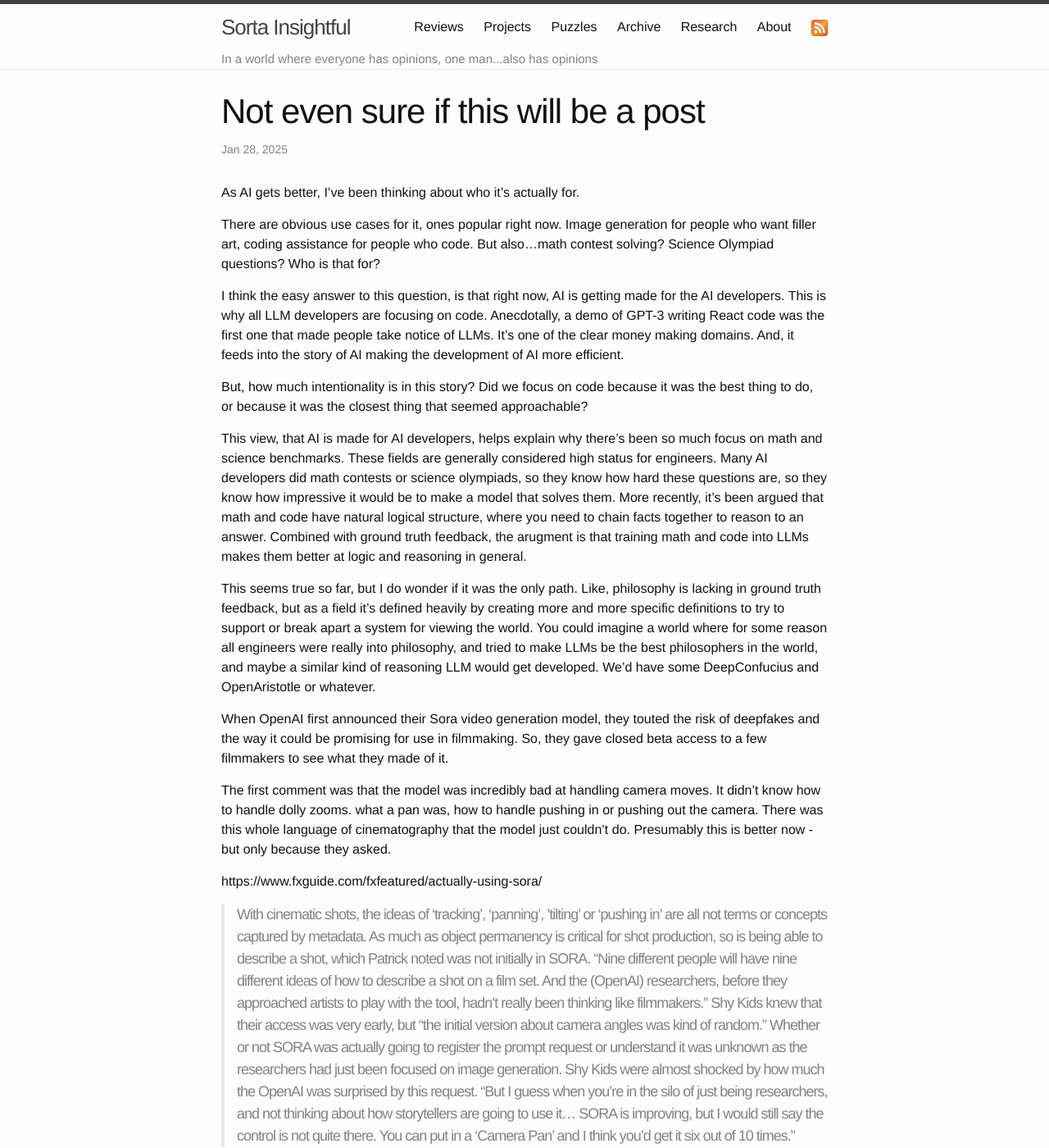
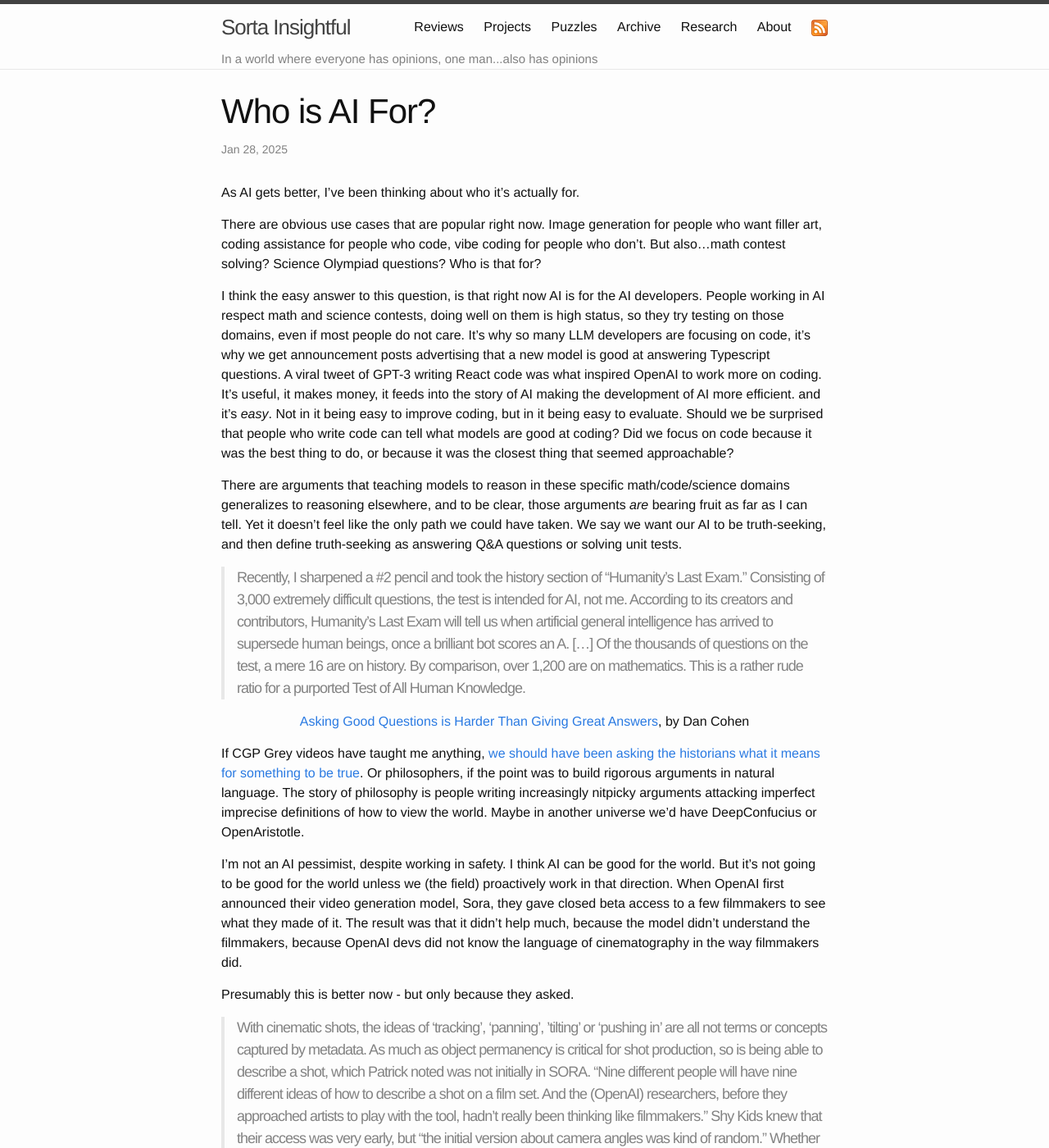
Before and after one commit to alexirpan/alexirpan.github.io, a Jekyll site: the page built from _posts/2025-02-25-who-is-ai-for.markdown, in a window 1280 px wide and 1400 px high. Shown: the whole window at 82% size. Built offline with Jekyll 4.4.1, drawn with Linux system fonts in a browser that asks for light colours; nearby versions of some CDN libraries; some of the changed text lies outside the part shown.

Commit message:
Hm this needs some editing

```diff
--- a/_posts/2025-02-25-who-is-ai-for.markdown
+++ b/_posts/2025-02-25-who-is-ai-for.markdown
@@ -1,47 +1,71 @@
 ---
 layout: post
-title:  "Not even sure if this will be a post"
+title:  "Who is AI For?"
 date:   2025-01-28 00:32:00 -0800
 ---
 
 As AI gets better, I've been thinking about who it's actually for.
 
-There are obvious use cases for it, ones popular right now. Image generation for people
-who want filler art, coding assistance for people who code. But also...math contest
-solving? Science Olympiad questions? Who is that for?
+There are obvious use cases that are popular right now. Image generation for people
+who want filler art, coding assistance for people who code, vibe coding for people who
+don't. But also...math contest solving? Science Olympiad questions? Who is that for?
 
-I think the easy answer to this question, is that right now, AI is getting made for
-the AI developers. This is why all LLM developers are focusing on code. Anecdotally, a
-demo of GPT-3 writing React code was the first one that made people take notice of LLMs.
-It's one of the clear money making domains. And, it feeds into the story of AI making
+I think the easy answer to this question, is that right now AI is for the AI developers.
+People working in AI respect math and science contests, doing well on them is high status,
+so they try testing on those domains, even if most people do not care.
+It's why so many LLM developers are focusing on code, it's why we get announcement posts
+advertising that a new model is good at answering Typescript questions. A viral tweet of
+GPT-3 writing React code was what inspired OpenAI to work more on coding. It's useful,
+it makes money,
+it feeds into the story of AI making
 the development of AI more efficient.
-
-But, how much intentionality is in this story? Did we focus on code because it was the best
+and it's *easy*. Not in it being easy to improve coding, but in it being easy
+to evaluate. Should we be surprised that people who write code can tell what models are good
+at coding?
+Did we focus on code because it was the best
 thing to do, or because it was the closest thing that seemed approachable?
 
-This view, that AI is made for AI developers, helps explain why there's been so much focus
-on math and science benchmarks. These fields are generally considered high status for engineers.
-Many AI developers did math contests or science olympiads, so they know how hard these questions are, so they
-know how impressive it would be to make a model that solves them. More recently, it's been argued
-that math and code have natural logical structure, where you need to chain facts together to reason to
-an answer. Combined with ground truth feedback, the arugment is that training math and code into
-LLMs makes them better at logic and reasoning in general.
+There are arguments that teaching models to reason in these specific math/code/science domains generalizes
+to reasoning elsewhere, and to be clear, those arguments *are* bearing fruit as far as I can tell.
+Yet it doesn't feel like the only path we could have taken. We say we want our AI to be
+truth-seeking, and then define truth-seeking as answering Q&A questions or solving unit tests.
 
-This seems true so far, but I do wonder if it was the only path. Like, philosophy is lacking in ground
-truth feedback, but as a field it's defined heavily by creating more and more specific definitions to
-try to support or break apart a system for viewing the world. You could imagine a world where for some reason
-all engineers were really into philosophy, and tried to make LLMs be the best philosophers in the world,
-and maybe a similar kind of reasoning LLM would get developed. We'd have some
-DeepConfucius and OpenAristotle or whatever.
+> Recently, I sharpened a #2 pencil and took the history section of "Humanity's Last Exam.” Consisting of 3,000 extremely difficult questions, the test is intended for AI, not me. According to its creators and contributors, Humanity’s Last Exam will tell us when artificial general intelligence has arrived to supersede human beings, once a brilliant bot scores an A.
+> [...] Of the thousands of questions on the test, a mere 16 are on history. By comparison, over 1,200 are on mathematics. This is a rather rude ratio for a purported Test of All Human Knowledge.
 
-When OpenAI first announced their Sora video generation model, they touted the risk of deepfakes and the
-way it could be promising for use in filmmaking. So, they gave closed beta access to a few filmmakers to see
-what they made of it.
+[Asking Good Questions is Harder Than Giving Great Answers](https://newsletter.dancohen.org/archive/asking-good-questions-is-harder-than-giving-great-answers/), by Dan Cohen
+{: .centered }
 
-The first comment was that the model was incredibly bad at handling camera moves. It didn't know how to handle
-dolly zooms. what a pan was, how to handle pushing in or pushing out the camera. There was this whole language
-of cinematography that the model just couldn't do. Presumably this is better now - but only because they asked.
+If CGP Grey videos have taught me anything, [we should have been asking the historians what it means for something to be true](https://www.youtube.com/watch?v=Ex74x_gqTU0).
+Or philosophers, if the point was to build rigorous arguments in natural language.
+The story of philosophy is people writing increasingly nitpicky arguments attacking imperfect
+imprecise definitions of how to view the world. Maybe in another universe we'd have DeepConfucius or
+OpenAristotle.
 
-https://www.fxguide.com/fxfeatured/actually-using-sora/
+I'm not an AI pessimist, despite working in safety. I think AI can be good for the world. But it's not
+going to be good for the world unless we (the field) proactively work in that direction.
+When OpenAI first announced their video generation model, Sora, they gave closed beta access to a
+few filmmakers to see what they made of it. The result was that it didn't help much,
+because the model didn't understand the filmmakers, because OpenAI devs did not know the language
+of cinematography in the way filmmakers did.
 
-> With cinematic shots, the ideas of ‘tracking’, ‘panning’, ’tilting’ or ‘pushing in’ are all not terms or concepts captured by metadata. As much as object permanency is critical for shot production, so is being able to describe a shot, which Patrick noted was not initially in SORA. “Nine different people will have nine different ideas of how to describe a shot on a film set. And the (OpenAI) researchers, before they approached artists to play with the tool, hadn’t really been thinking like filmmakers.” Shy Kids knew that their access was very early, but “the initial version about camera angles was kind of random.” Whether or not SORA was actually going to register the prompt request or understand it was unknown as the researchers had just been focused on image generation. Shy Kids were almost shocked by how much the OpenAI was surprised by this request. “But I guess when you’re in the silo of just being researchers, and not thinking about how storytellers are going to use it… SORA is improving, but I would still say the control is not quite there. You can put in a  ‘Camera Pan’ and I think you’d get it six out of 10 times.”
+Presumably this is better now - but only because they asked.
+
+> With cinematic shots, the ideas of ‘tracking’, ‘panning’, ’tilting’ or ‘pushing in’ are all not terms or concepts captured by metadata. As much as object permanency is critical for shot production, so is being able to describe a shot, which Patrick noted was not initially in SORA. “Nine different people will have nine different ideas of how to describe a shot on a film set. And the (OpenAI) researchers, before they approached artists to play with the tool, hadn’t really been thinking like filmmakers.” Shy Kids knew that their access was very early, but “the initial version about camera angles was kind of random.” Whether or not SORA was actually going to register the prompt request or understand it was unknown as the researchers had just been focused on image generation. Shy Kids were almost shocked by how much the OpenAI was surprised by this request. “But I guess when you’re in the silo of just being researchers, and not thinking about how storytellers are going to use it… SORA is improving, but I would still say the control is not quite there. You can put in a ‘Camera Pan’ and I think you’d get it six out of 10 times.”
+
+[Actually Using Sora](https://www.fxguide.com/fxfeatured/actually-using-sora/)
+{: .centered }
+
+To be fair, I assume this is better now, given this quote is from last year. OpenAI deserves
+props for asking for feedback in the first place, because some people do not.
+We automate art not because it is easy, not because the artists want it, but because we can and it
+looks impressive when it works.
+
+Things move fast in AI, and we've speedrun the journey from cute toy to symbol of capitalism
+in record time. If people expect their benevolent AGI to cure cancer and stop aging and open up
+new vistas of knowledge, it'd be real cool if we make sure that's actually something we focus on.
+Since right now, I'm not convinced it is. It feels like the most likely outcome is that people go
+all-in on pushing raw intelligence, in the way that AI developers can measure it, leaving behind
+humanities people that ought not to be left behind, following the path of easy-to-generate text
+rather than text that encourages a better life, and creating the final victory of capital over labor.
+I don't know what those better paths look like, they just don't feel like this one.
```
